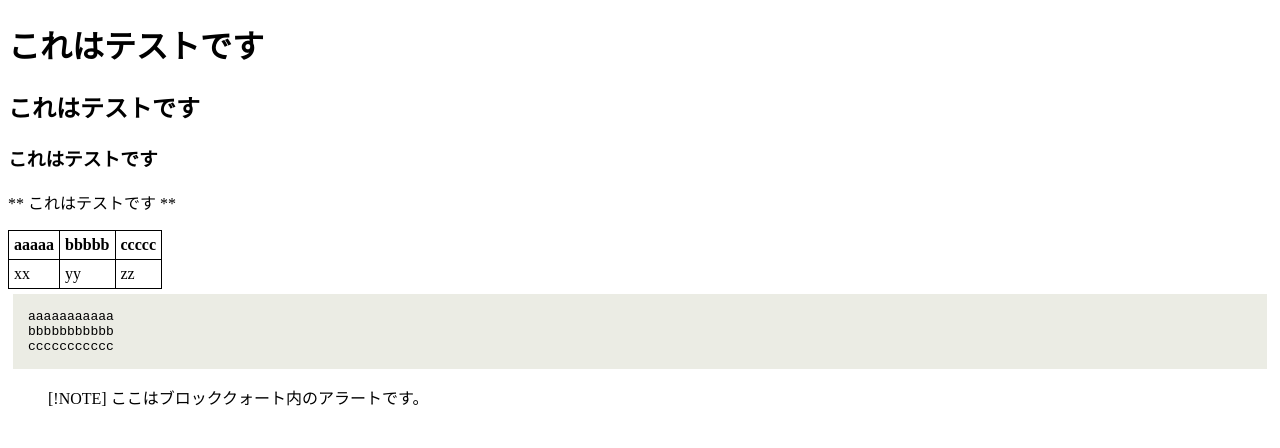
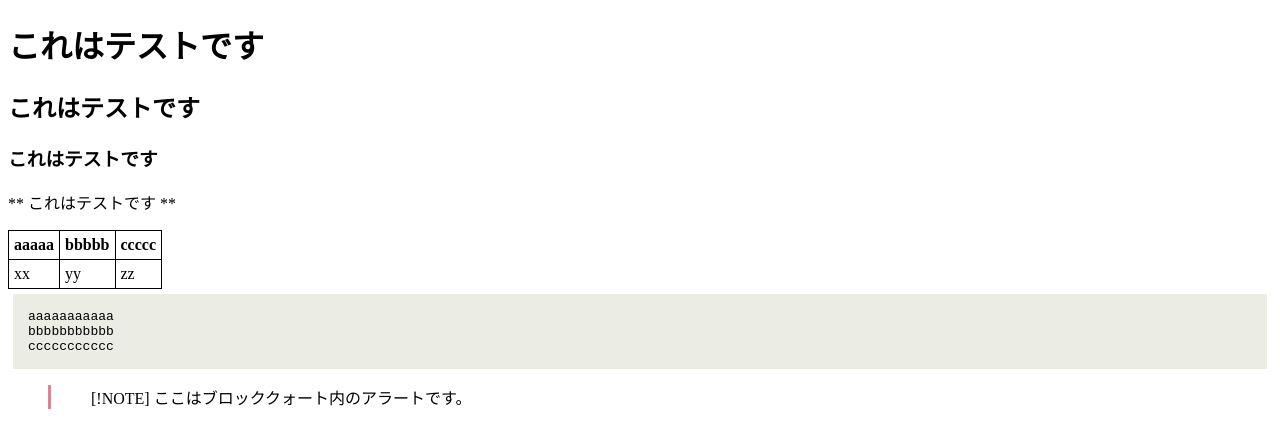
Before and after one commit to rfriends/rfriends, a Jekyll site: the page built from test.md, in a window 1280 px wide. Shown: the top 448 px of the page. Built offline with Jekyll 4.4.1, drawn with Linux system fonts in a browser that asks for light colours; our own code applies the rules of GitHub Pages for plain Markdown files; Markdown is read by kramdown in place of the engine named in the settings.

Commit message:
Update default.html

```diff
--- a/_layouts/default.html
+++ b/_layouts/default.html
@@ -19,6 +19,22 @@ table {
     margin:5px;
     background-color: #EBECE4;
 }
+      blockquote{
+    position:relative;
+    border-left:3px solid #DA8596;
+    padding-left:10px;
+}
+blockquote:before{
+    position:absolute;
+    font-family:'FontAwesome';
+    content:'\f10d';
+    font-size: 20px;
+    color:#DA8596;
+}
+blockquote p{
+    position:relative;
+    padding-left:30px;
+}
     </style>
   </head>
   <body>
```
